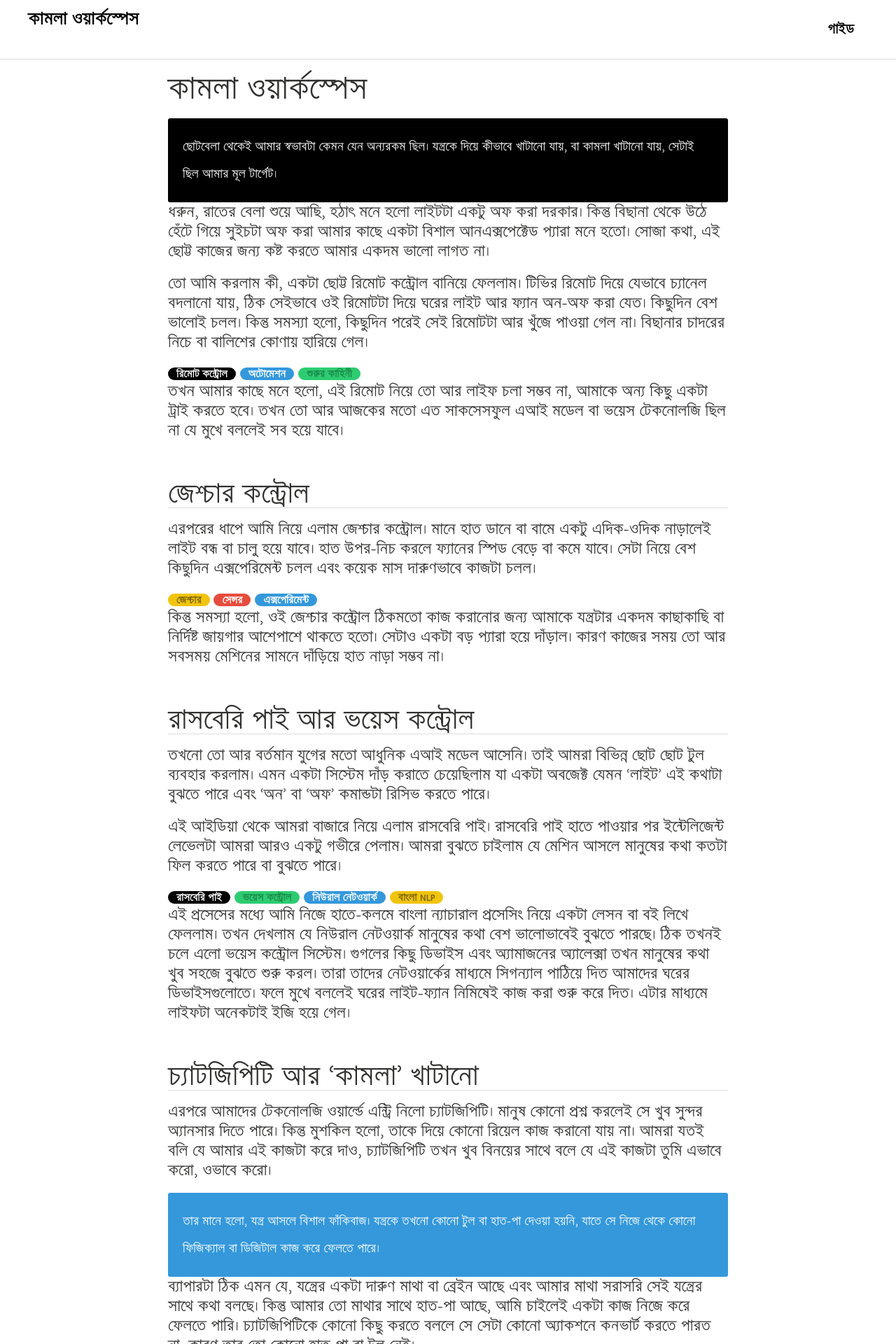
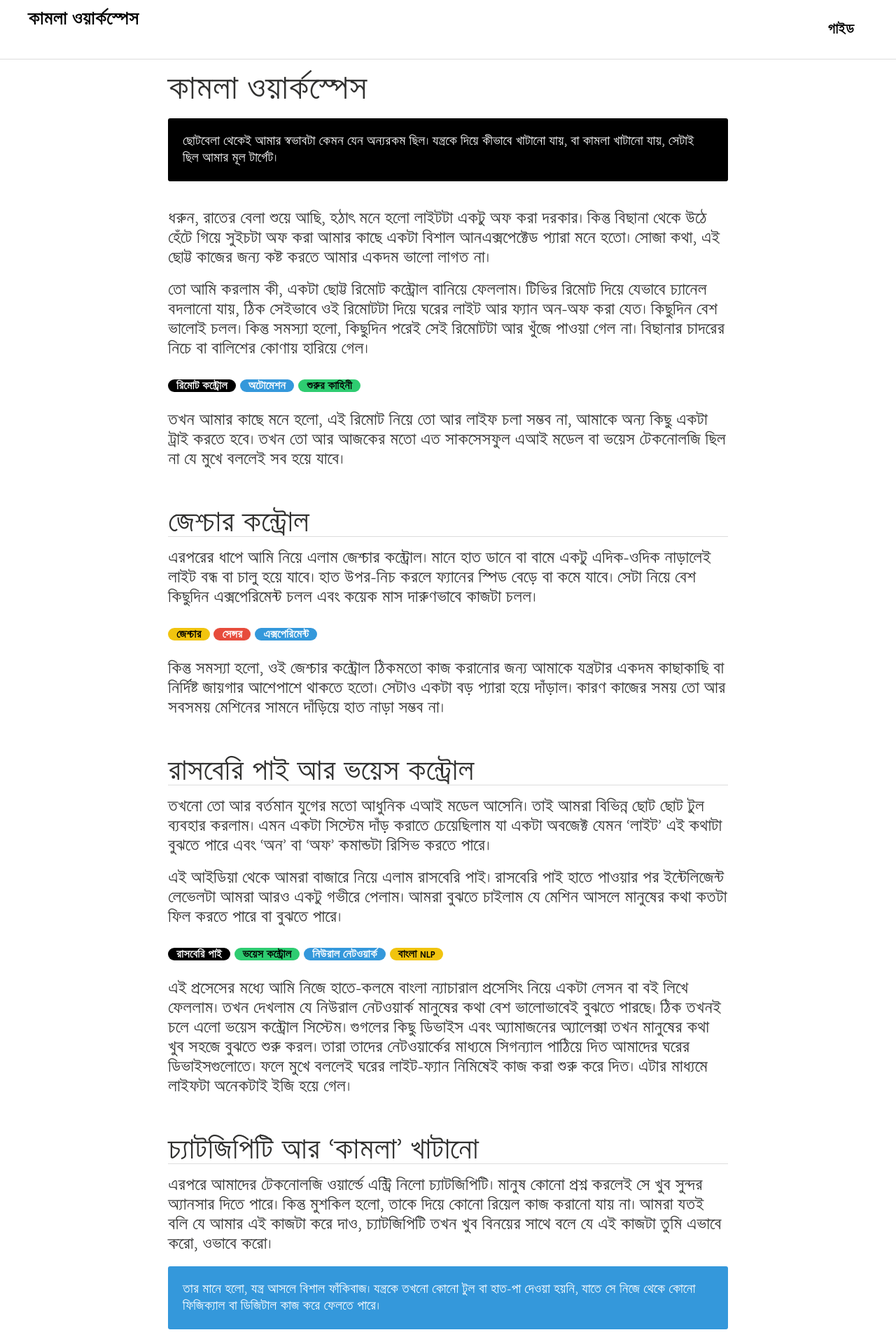
Before and after one commit to raqueeb/kamla_wksp, a Jekyll site: the page built from docs/index.md, in a window 1280 px wide. Shown: the top 1920 px of the page at 70% size. Built offline with Jekyll 4.4.1, drawn with Linux system fonts in a browser that asks for light colours.

Commit message:
Add hamburger menu + fix notice/badge colors to match template

```diff
--- a/docs/_layouts/default.html
+++ b/docs/_layouts/default.html
@@ -18,6 +18,18 @@
   <body id="js-body">
     {% include header.html %}
 
+    <nav role="navigation" id="js-menu" class="sliding-menu-content">
+      <h5>{{ site.title }} <span></span></h5>
+      <ul class="menu-item">
+        <li><a href="{{ '/' | prepend: site.baseurl }}">হোম</a></li>
+        <li><a href="{{ '/manual' | prepend: site.baseurl }}">গাইড</a></li>
+      </ul>
+    </nav>
+    <button type="button" id="js-menu-trigger" class="sliding-menu-button lines-button x2" role="button" aria-label="Toggle Navigation">
+      <span class="nav-lines"></span>
+    </button>
+    <div id="js-menu-screen" class="menu-screen"></div>
+
     <div id="page-wrapper">
       <div id="main" role="main">
         <article class="wrap" itemscope itemtype="http://schema.org/Article">
--- a/docs/css/main.css
+++ b/docs/css/main.css
@@ -236,12 +236,18 @@ img {
 
 .badge.warning {
   background: #f1c40f;
-  color: #7d6608;
+  color: #000;
 }
 
 .badge.success {
   background: #2ecc71;
-  color: #1a8a4a;
+  color: #000;
+}
+
+/* Badges Container */
+.badges {
+  margin: 1em 0;
+  line-height: 2.5;
 }
 
 /* ==========================================================================
@@ -253,7 +259,8 @@ img {
   padding: 1.5em;
   font-family: "SiyamRupali", "Helvetica Neue", "Segoe UI", Arial, sans-serif;
   font-size: 14px;
-  line-height: 39px;
+  line-height: 1.7142857143;
+  margin-bottom: 2.4375rem;
   color: #fff;
   background-color: #000;
   border-radius: 3px;
@@ -268,7 +275,8 @@ img {
   padding: 1.5em;
   font-family: "SiyamRupali", "Helvetica Neue", "Segoe UI", Arial, sans-serif;
   font-size: 14px;
-  line-height: 39px;
+  line-height: 1.7142857143;
+  margin-bottom: 2.4375rem;
   color: #313130;
   background-color: #fff;
   border-radius: 3px;
@@ -282,7 +290,8 @@ img {
   padding: 1.5em;
   font-family: "SiyamRupali", "Helvetica Neue", "Segoe UI", Arial, sans-serif;
   font-size: 14px;
-  line-height: 39px;
+  line-height: 1.7142857143;
+  margin-bottom: 2.4375rem;
   color: #fff;
   background-color: #3498db;
   border-radius: 3px;
@@ -297,14 +306,14 @@ img {
   padding: 1.5em;
   font-family: "SiyamRupali", "Helvetica Neue", "Segoe UI", Arial, sans-serif;
   font-size: 14px;
-  line-height: 39px;
-  color: #7d6608;
+  line-height: 1.7142857143;
+  color: #fff;
   background-color: #f1c40f;
   border-radius: 3px;
 }
 .notice-warning a {
-  color: #7d6608;
-  border-bottom: 1px dotted #7d6608;
+  color: #fff;
+  border-bottom: 1px dotted #fff;
 }
 
 .notice-success {
@@ -312,7 +321,8 @@ img {
   padding: 1.5em;
   font-family: "SiyamRupali", "Helvetica Neue", "Segoe UI", Arial, sans-serif;
   font-size: 14px;
-  line-height: 39px;
+  line-height: 1.7142857143;
+  margin-bottom: 2.4375rem;
   color: #fff;
   background-color: #2ecc71;
   border-radius: 3px;
@@ -327,7 +337,8 @@ img {
   padding: 1.5em;
   font-family: "SiyamRupali", "Helvetica Neue", "Segoe UI", Arial, sans-serif;
   font-size: 14px;
-  line-height: 39px;
+  line-height: 1.7142857143;
+  margin-bottom: 2.4375rem;
   color: #fff;
   background-color: #e74c3c;
   border-radius: 3px;
@@ -556,6 +567,180 @@ nav.toc a:hover {
 }
 
 /* ==========================================================================
+   Sliding Menu (Hamburger Button)
+   ========================================================================== */
+
+.sliding-menu-button {
+  position: fixed;
+  top: 1.618em;
+  right: 1.618em;
+  display: block;
+  width: 60px;
+  height: 60px;
+  background: #000;
+  outline: 0;
+  padding: 0;
+  border: 2.5px solid transparent;
+  cursor: pointer;
+  z-index: 20;
+  box-sizing: border-box;
+  transition: all 500ms cubic-bezier(0.86, 0.01, 0.77, 0.78);
+}
+.sliding-menu-button:hover {
+  background: #000;
+}
+.sliding-menu-button.slide {
+  background: #e74c3c;
+  transform: translateX(0);
+}
+
+.sliding-menu-content {
+  position: fixed;
+  top: 0;
+  right: 0;
+  padding: 1.375em 0;
+  visibility: hidden;
+  height: 100%;
+  width: 100%;
+  transform: translateX(100%);
+  transition: all 500ms cubic-bezier(0.86, 0.01, 0.77, 0.78);
+  background: #000;
+  z-index: 20;
+  overflow-y: auto;
+  overflow-x: hidden;
+}
+.sliding-menu-content.is-visible {
+  visibility: visible;
+  transform: translateX(0);
+}
+.sliding-menu-content h5 {
+  margin: 0 20% 0 10%;
+  color: #fff;
+  font-size: 14px;
+  line-height: 1.7142857143;
+  margin-bottom: 24px;
+}
+.sliding-menu-content h5 span {
+  display: block;
+  font-size: 32px;
+  line-height: 1;
+  margin-bottom: 0;
+  font-family: "SiyamRupali", Georgia, Times, "Times New Roman", serif;
+  text-transform: uppercase;
+  font-weight: 400;
+}
+.sliding-menu-content ul {
+  margin: 0 10%;
+  list-style: none;
+}
+.sliding-menu-content li {
+  display: block;
+  position: relative;
+  padding-bottom: 1em;
+  min-height: 70px;
+}
+.sliding-menu-content .menu-item a {
+  display: block;
+  color: #fff;
+  text-decoration: none;
+  border-bottom: none;
+}
+.sliding-menu-content .menu-item .title {
+  display: block;
+  margin-left: 0;
+  font-family: "SiyamRupali", "Helvetica Neue", "Segoe UI", Arial, sans-serif;
+  font-size: 24px;
+  line-height: 1;
+  margin-bottom: 0;
+  font-weight: 700;
+}
+.sliding-menu-content .menu-item .excerpt {
+  margin-top: 0;
+  margin-left: 0;
+  font-size: 14px;
+  line-height: 1.7142857143;
+  margin-bottom: 0;
+}
+
+.menu-screen {
+  position: fixed;
+  top: 0;
+  right: 0;
+  bottom: 0;
+  left: 0;
+  visibility: hidden;
+  z-index: 4;
+}
+.menu-screen.is-visible {
+  visibility: visible;
+}
+.menu-screen.is-visible:hover {
+  cursor: pointer;
+}
+
+/* Nav Lines (Hamburger Icon) */
+.nav-lines {
+  display: inline-block;
+  width: 30px;
+  height: 4.2857142857px;
+  background: #fff;
+  transition: .3s;
+  position: relative;
+}
+.nav-lines:before,
+.nav-lines:after {
+  display: inline-block;
+  width: 30px;
+  height: 4.2857142857px;
+  background: #fff;
+  transition: .3s;
+  position: absolute;
+  left: 0;
+  content: '';
+  transform-origin: 2.1428571429px center;
+}
+.nav-lines:before {
+  top: 7.5px;
+}
+.nav-lines:after {
+  top: -7.5px;
+}
+
+/* Lines Button Hover */
+.lines-button:hover .nav-lines:before {
+  top: 8.5714285714px;
+}
+.lines-button:hover .nav-lines:after {
+  top: -8.5714285714px;
+}
+
+/* Lines Button X2 Animation */
+.lines-button.x2 .nav-lines {
+  transition: background .3s .5s ease;
+}
+.lines-button.x2 .nav-lines:before,
+.lines-button.x2 .nav-lines:after {
+  transform-origin: 50% 50%;
+  transition: top .3s .6s ease, transform .3s ease;
+}
+.lines-button.x2.close .nav-lines {
+  transition: background .3s 0s ease;
+  background: transparent;
+}
+.lines-button.x2.close .nav-lines:before,
+.lines-button.x2.close .nav-lines:after {
+  transition: top .3s ease, transform .3s .5s ease;
+  top: 0;
+  width: 30px;
+}
+.lines-button.x2.close .nav-lines:before {
+  transform: rotate3d(0, 0, 1, 45deg);
+}
+.lines-button.x2.close .nav-lines:after {
+  transform: rotate3d(0, 0, 1, -45deg);
+}
+
+/* ==========================================================================
    Responsive
    ========================================================================== */
 
@@ -573,6 +758,21 @@ nav.toc a:hover {
   h1 { font-size: 28px; }
   h2 { font-size: 24px; }
   h3 { font-size: 20px; }
+  .top-menu {
+    display: none;
+  }
+  .sliding-menu-button {
+    display: block;
+  }
+}
+
+@media (min-width: 900px) {
+  .sliding-menu-button {
+    display: none;
+  }
+  .top-menu {
+    display: block;
+  }
 }
 
 /* ==========================================================================
```
Also changed, not shown: other parts of docs/_layouts/default.html (+23 -0 lines).
